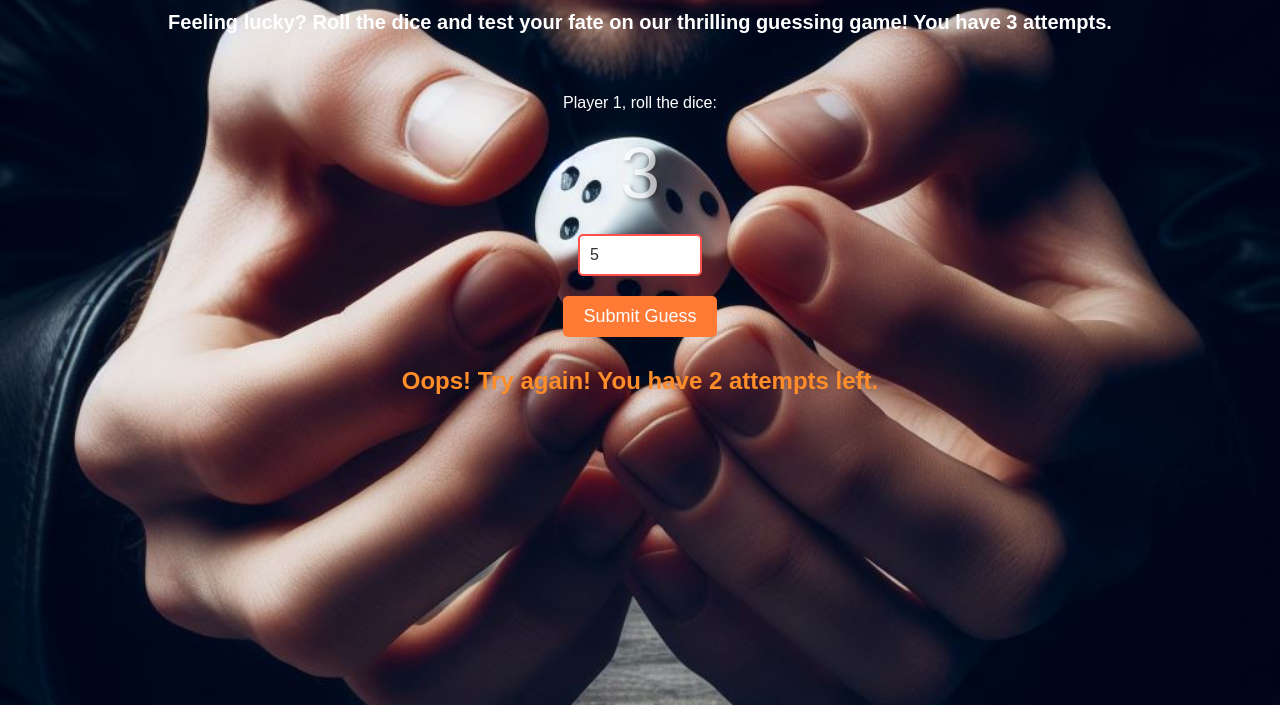
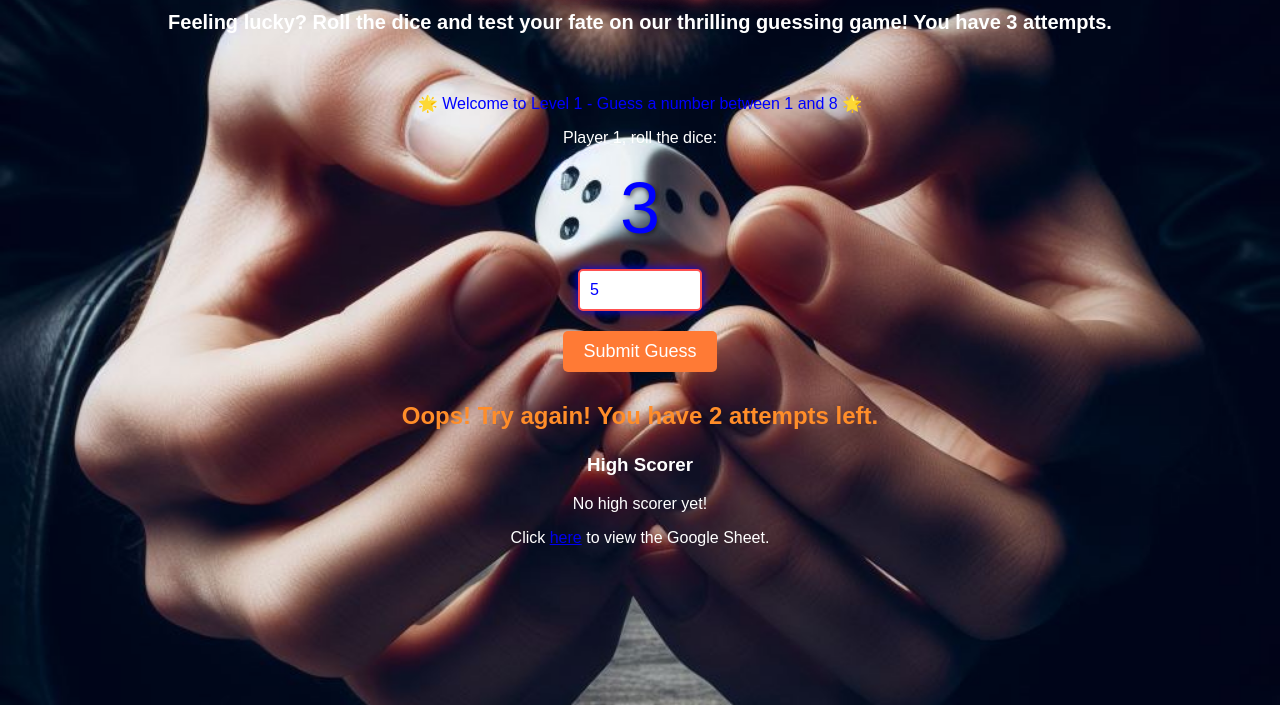
Before and after one commit to Ankitmishra1123/Ankit, a plain HTML site: page index.html in a window 1280 px wide. Both pictures are taken after typing "5" into the empty fields and a click on the button "Submit Guess". Shown: the part 95-800 px from the top of the page. Drawn offline with Linux system fonts and the light colour scheme.

Commit message:
Update index.html

```diff
--- a/index.html
+++ b/index.html
@@ -29,7 +29,7 @@
             font-size: 72px;
             margin: 20px;
             text-shadow: 2px 2px 4px rgba(0, 0, 0, 0.5);
-            animation: blink 0.5s infinite alternate; /* Add blink animation */
+            color: blue; /* Change dice number color to blue */
         }
         .guess-input {
             width: 100px;
@@ -38,8 +38,9 @@
             border-radius: 5px;
             border: 2px solid #ff5050; /* Bright red */
             margin-bottom: 20px;
-            color: #333; /* Dark gray */
+            color: blue; /* Change guess number color to blue */
             background-color: #fff; /* White background for input */
+            box-shadow: 0 0 10px blue; /* Highlight input */
         }
         .guess-input:focus {
             outline: none;
@@ -83,14 +84,6 @@
                 transform: translateY(10px);
             }
         }
-        @keyframes blink {
-            0% {
-                opacity: 1;
-            }
-            100% {
-                opacity: 0.5;
-            }
-        }
         @keyframes colorchange {
             0% {
                 color: #ffcc00; /* Vibrant yellow */
@@ -115,48 +108,83 @@
 <body>
     <h1>Dice Guessing Game</h1>
     <h2>Feeling lucky? Roll the dice and test your fate on our thrilling guessing game! You have 3 attempts.</h2>
-    <p>Player 1, roll the dice:</p>
-    <div class="dice" id="dice">?</div>
-    <input type="number" class="guess-input" id="guess" placeholder="Guess (1-8)">
-    <br>
-    <button onclick="checkGuess()">Submit Guess</button>
-    <p class="result" id="result"></p>
+    <div id="game-container">
+        <div id="level1">
+            <p class="level-info" style="color: blue;">🌟 Welcome to Level 1 - Guess a number between 1 and 8 🌟</p>
+            <p>Player 1, roll the dice:</p>
+            <div class="dice" id="dice">?</div>
+            <input type="number" class="guess-input" id="guess" placeholder="Guess (1-8)">
+            <br>
+            <button onclick="checkGuess(8, 'level2', 'guess', 'dice')">Submit Guess</button>
+        </div>
+        <div id="level2" style="display: none;">
+            <p class="level-info" style="color: blue;">🌟 Welcome to Level 2 - Guess a number between 1 and 16 🌟</p>
+            <p>Player 1, roll the dice:</p>
+            <div class="dice" id="dice2">?</div>
+            <input type="number" class="guess-input" id="guess2" placeholder="Guess (1-16)">
+            <br>
+            <button onclick="checkGuess(16, 'level3', 'guess2', 'dice2')">Submit Guess</button>
+        </div>
+        <div id="level3" style="display: none;">
+            <p class="level-info" style="color: blue;">🌟 Welcome to Level 3 - Guess a number between 1 and 24 🌟</p>
+            <p>Player 1, roll the dice:</p>
+            <div class="dice" id="dice3">?</div>
+            <input type="number" class="guess-input" id="guess3" placeholder="Guess (1-24)">
+            <br>
+            <button onclick="checkGuess(24, 'end', 'guess3', 'dice3')">Submit Guess</button>
+        </div>
+        <p class="result" id="result"></p>
+    </div>
+
+    <!-- Space for High Scorer -->
+    <div id="high-scorer">
+        <h3>High Scorer</h3>
+        <p>No high scorer yet!</p>
+    </div>
+
+    <!-- Google Sheet Link -->
+    <p>Click <a href="#">here</a> to view the Google Sheet.</p>
 
     <script>
-        const diceElement = document.getElementById('dice');
-        const guessInput = document.getElementById('guess');
+        const gameContainer = document.getElementById('game-container');
         const resultElement = document.getElementById('result');
-        let attempts = 0;
+        let currentLevel = 'level1';
+        let attemptsLevel1 = 0;
+        let attemptsLevel2 = 0;
 
-        function rollDice() {
-            const randomNumber = Math.floor(Math.random() * 8) + 1;
-            diceElement.innerText = randomNumber;
+        function rollDice(max, diceId) {
+            const randomNumber = Math.floor(Math.random() * max) + 1;
+            document.getElementById(diceId).innerText = randomNumber; // Display rolled number
             return randomNumber;
         }
 
-        function checkGuess() {
-            if (attempts >= 3) {
-                resultElement.innerText = 'You have reached the maximum number of attempts!';
-                guessInput.disabled = true;
-                setTimeout(() => {
-                    location.reload(); // Reload the page after 2 seconds
-                }, 2000);
-                return;
+        function checkGuess(max, nextLevel, guessInputId, diceId) {
+            const guessInput = document.getElementById(guessInputId);
+            const diceElement = document.getElementById(diceId);
+
+            let attempts;
+            if (nextLevel === 'level2') {
+                attempts = attemptsLevel1;
+            } else if (nextLevel === 'level3') {
+                attempts = attemptsLevel2;
             }
 
             const guessedNumber = parseInt(guessInput.value);
-            const rolledNumber = rollDice();
+            const rolledNumber = rollDice(max, diceId);
             attempts++;
 
             if (guessedNumber === rolledNumber) {
-                resultElement.innerText = '🎉 Congratulations! You win one star! 🌟';
+                resultElement.innerText = `🎉 Congratulations! You win one star! 🌟`;
                 guessInput.disabled = true;
                 setTimeout(() => {
-                    location.reload(); // Reload the page after 2 seconds
+                    currentLevel = nextLevel;
+                    document.getElementById(currentLevel).style.display = 'block';
+                    document.getElementById(`level${parseInt(currentLevel.slice(-1)) - 1}`).style.display = 'none';
                 }, 2000);
             } else {
-                if (attempts < 3) {
-                    resultElement.innerText = `Oops! Try again! You have ${3 - attempts} attempts left.`;
+                const remainingAttempts = 3 - attempts;
+                if (remainingAttempts > 0) {
+                    resultElement.innerText = `Oops! Try again! You have ${remainingAttempts} attempts left.`;
                 } else {
                     resultElement.innerText = 'Sorry! You have used all your attempts. Better luck next time!';
                     guessInput.disabled = true;
@@ -165,6 +193,12 @@
                     }, 2000);
                 }
             }
+
+            if (nextLevel === 'level2') {
+                attemptsLevel1 = attempts;
+            } else if (nextLevel === 'level3') {
+                attemptsLevel2 = attempts;
+            }
         }
     </script>
 </body>
```
